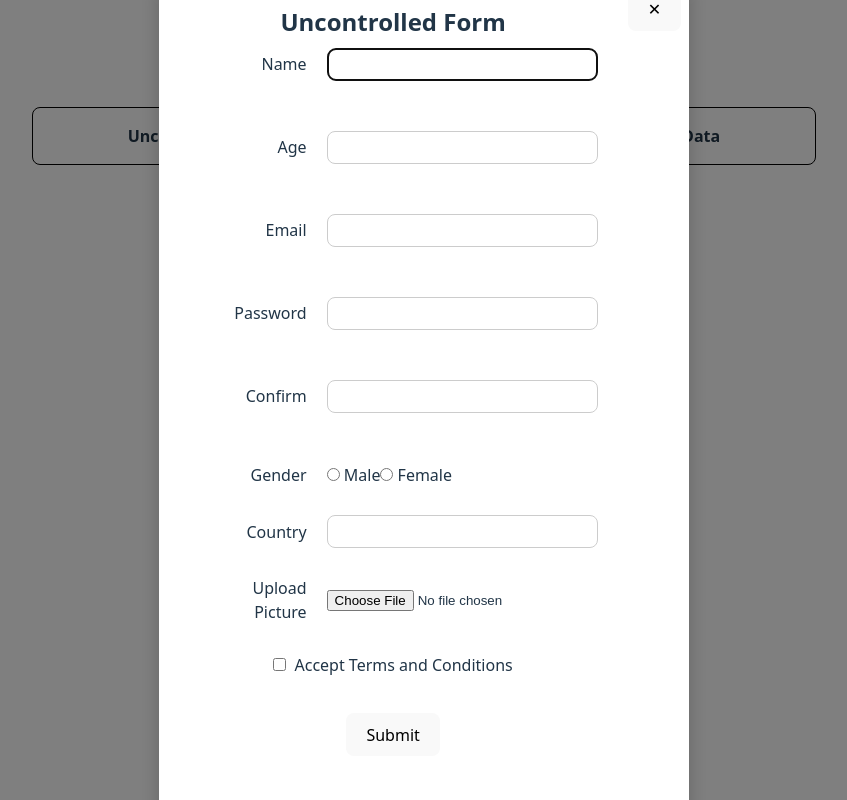
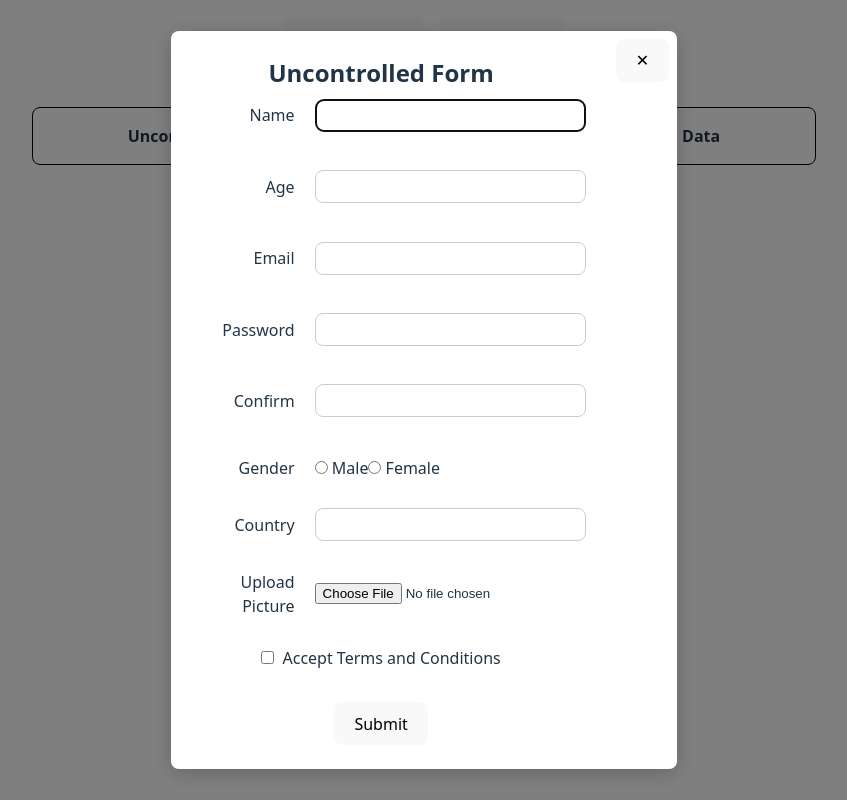
Before and after one commit to Ulistonee/rsschool-react, a React (Vite) app in the folder my-app/: page / in a window 1280 px wide. Both pictures are taken after a click on the button "Uncontrolled". Shown: the whole page, without its empty margins (216-1063 px from the left). Built offline with nearby package versions, Linux system fonts and the light colour scheme; what i18n-iso-countries would draw is missing.

Commit message:
fix: fix form design

```diff
--- a/my-app/src/components/custom-input/custom-input.module.css
+++ b/my-app/src/components/custom-input/custom-input.module.css
@@ -21,7 +21,7 @@
     grid-column: 2;
     color: #972121;
     font-size: 0.85rem;
-    min-height: 2rem;
+    min-height: 1.2rem;
 }
 
 .hint {
--- a/my-app/src/components/modal/modal.module.css
+++ b/my-app/src/components/modal/modal.module.css
@@ -7,7 +7,7 @@
     justify-content: center;
     align-items: start;
     gap: 2rem;
-    padding: 0.5rem 0.5rem 3rem 2rem;
+    padding: 0.5rem 0.5rem 0.5rem 0.5rem;
 }
 
 .overlay {
--- a/my-app/src/components/uncontrolled-form/uncontrolled-form.tsx
+++ b/my-app/src/components/uncontrolled-form/uncontrolled-form.tsx
@@ -102,14 +102,14 @@ export const UncontrolledForm = ({ onSuccess }: Props) => {
 
           case 'checkbox':
             return (
-              <>
-                <label key={field.name} className={styles.checkboxRow}>
+              <div key={field.name}>
+                <label className={styles.checkboxRow}>
                   <input type="checkbox" name={field.name} /> Accept Terms and Conditions
                 </label>
                 <small className={styles.error}>
                   {errors.acceptTerms || '\u00A0'}
                 </small>
-              </>
+              </div>
 
             );
 
```
